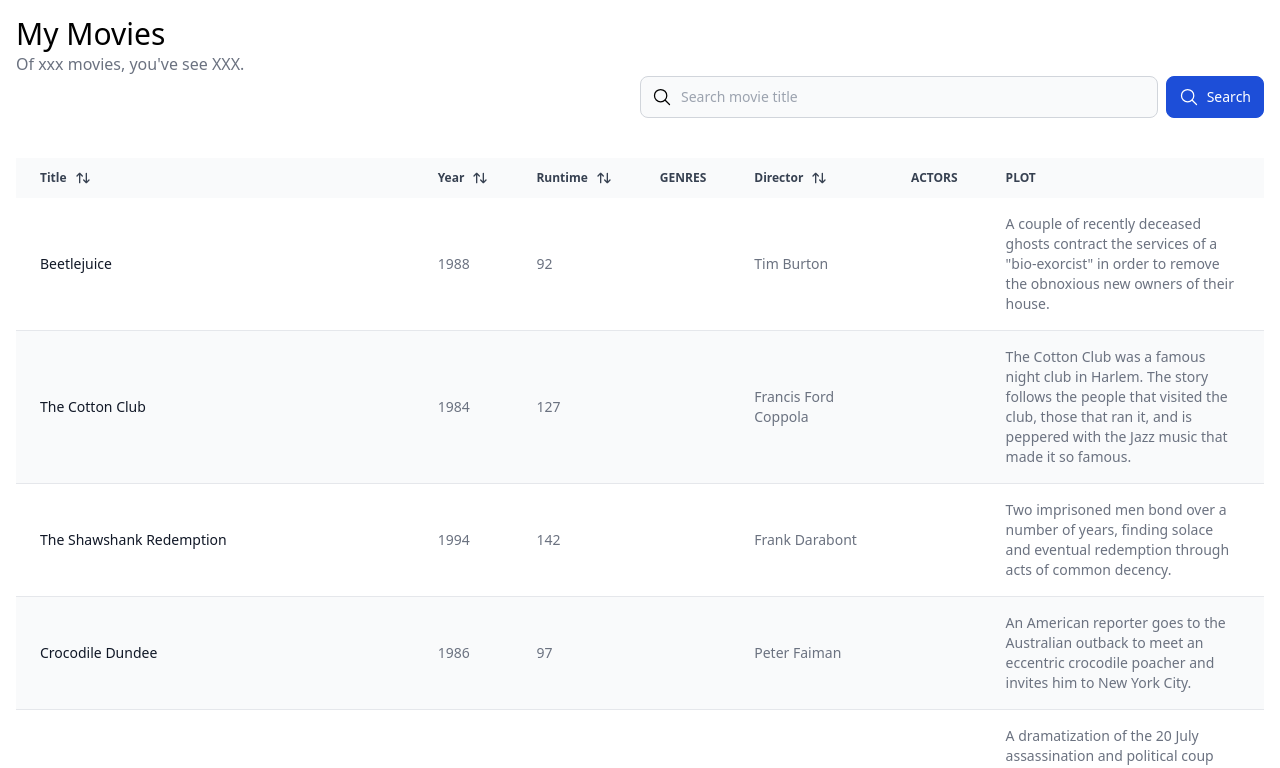
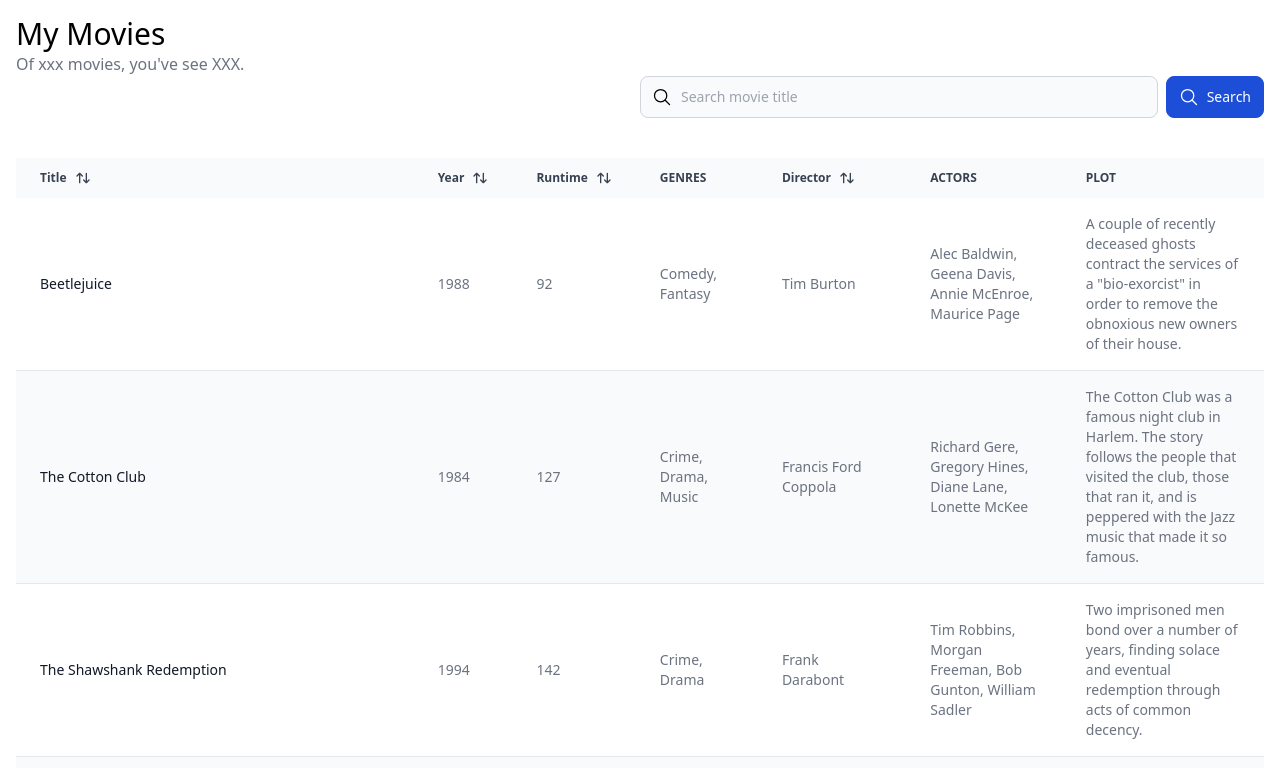
Before and after one commit to dannycallaghan/movietracker, a React (Vite) app: page / in a window 1280 px wide. Shown: the top 768 px of the page. Built offline with nearby package versions, Linux system fonts and the light colour scheme.

Commit message:
Initial commit

```diff
--- a/src/components/MovieTable.jsx
+++ b/src/components/MovieTable.jsx
@@ -45,9 +45,9 @@ export default function MovieTable({ movies }) {
 							</th>
 							<td className="px-6 py-4">{movie.year}</td>
 							<td className="px-6 py-4">{movie.runtime}</td>
-							<td className="px-6 py-4"></td>
+							<td className="px-6 py-4">{movie.genres.join(', ')}</td>
 							<td className="px-6 py-4">{movie.director}</td>
-							<td className="px-6 py-4"></td>
+							<td className="px-6 py-4">{movie.actors}</td>
 							<td className="px-6 py-4">{movie.plot}</td>
 						</tr>
 					))}
```
